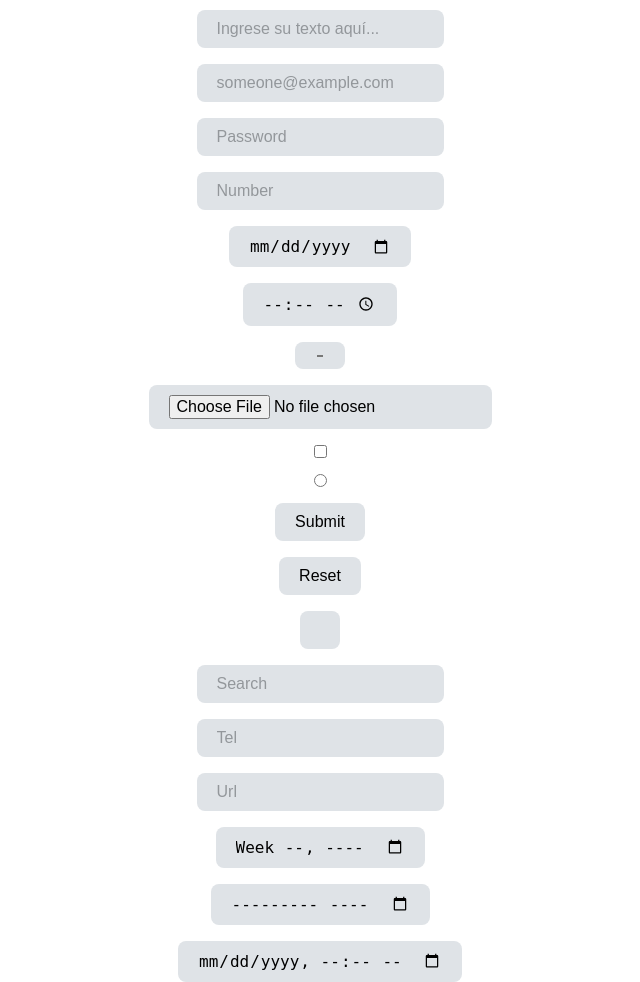
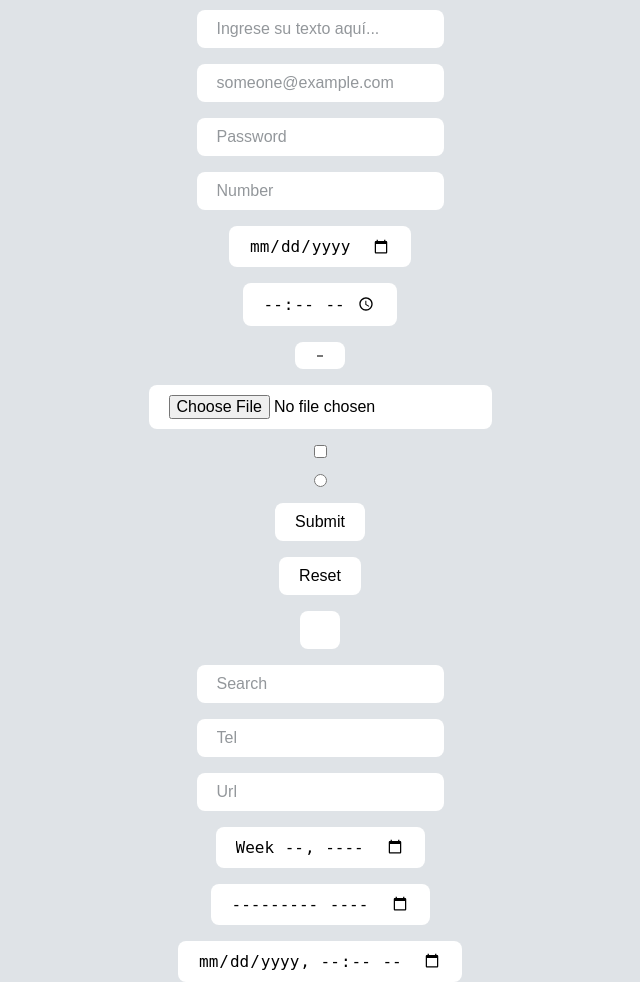
Before and after one commit to Colegio-de-ingenieros/Proyect-Master, a PHP site: page /public/plantilla_inputs.html in a window 1280 px wide. Shown: the whole page, without its empty margins (320-960 px from the left). Run offline with PHP 8.4, Linux system fonts and the light colour scheme.

Commit message:
Cambio de color imputs y backgroud

```diff
--- a/public/css/style.css
+++ b/public/css/style.css
@@ -37,7 +37,7 @@ html{
 
 body{
     color: var(--color-black);
-    background-color: var(--color-white);
+    background-color: var(--color-gray);
     padding: 0 16px;
 }
 
@@ -213,7 +213,7 @@ h6{
 
 .input-format{
     color: var(--color-black);
-    background: var(--color-gray);
+    background-color: var(--color-white);
     border-radius: var(--radius-2);
     padding: 10px 20px;
     border: none;
```
